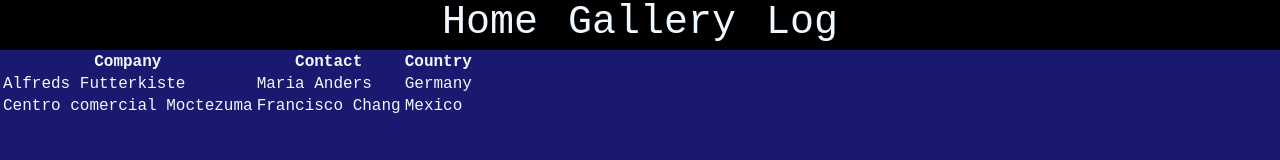
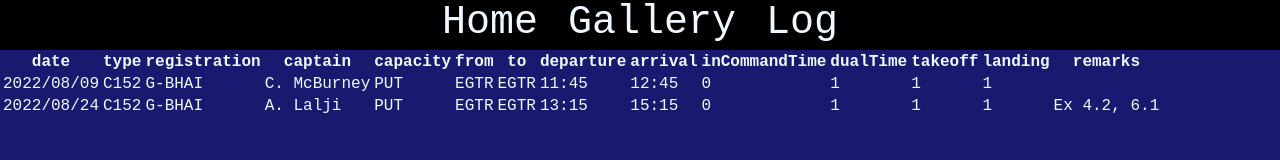
Before and after one commit to rickaw/training-website, a plain HTML site: page log.html in a window 1280 px wide. Drawn offline with Linux system fonts and the light colour scheme.

Commit message:
Add a flight log page

```diff
--- a/log.html
+++ b/log.html
@@ -10,23 +10,8 @@
     <script src="narbar.js"></script>
 
     <div id="content">
-        <table>
-            <tr>
-                <th>Company</th>
-                <th>Contact</th>
-                <th>Country</th>
-            </tr>
-            <tr>
-                <td>Alfreds Futterkiste</td>
-                <td>Maria Anders</td>
-                <td>Germany</td>
-            </tr>
-            <tr>
-                <td>Centro comercial Moctezuma</td>
-                <td>Francisco Chang</td>
-                <td>Mexico</td>
-            </tr>
-        </table>
+        <table id="logTable"></table>
     </div>
+    <script src="log.js"></script>
 </body>
 </html>
--- /dev/null
+++ b/log.js
@@ -0,0 +1,62 @@
+const LOG_DATA = [
+    {
+        date: '2022/08/09',
+        type: 'C152',
+        registration: 'G-BHAI',
+        captain: 'C. McBurney',
+        capacity: 'PUT',
+        from: 'EGTR',
+        to: 'EGTR',
+        departure: '11:45',
+        arrival: '12:45',
+        inCommandTime: 0,
+        dualTime: 1,
+        takeoff: 1,
+        landing: 1,
+        remarks: ''
+    },
+
+    {
+        date: '2022/08/24',
+        type: 'C152',
+        registration: 'G-BHAI',
+        captain: 'A. Lalji',
+        capacity: 'PUT',
+        from: 'EGTR',
+        to: 'EGTR',
+        departure: '13:15',
+        arrival: '15:15',
+        inCommandTime: 0,
+        dualTime: 1,
+        takeoff: 1,
+        landing: 1,
+        remarks: 'Ex 4.2, 6.1'
+    },
+]
+
+const generateTableHead = (table, headers) => {
+    const tHead = table.createTHead()
+    const row = tHead.insertRow()
+    for (const header of headers) {
+        const th = document.createElement('th')
+        const text = document.createTextNode(header)
+        th.appendChild(text)
+        row.appendChild(th)
+    }
+}
+
+const generateTable = (table, flights) => {
+    for (const flight of flights) {
+        const row = table.insertRow()
+        for (const header in flight) {
+            const cell = row.insertCell()
+            const text = document.createTextNode(flight[header])
+            cell.appendChild(text)
+        }
+    }
+}
+
+const logTable = document.getElementById('logTable')
+const headers = Object.keys(LOG_DATA[0])
+generateTableHead(logTable, headers)
+generateTable(logTable, LOG_DATA)
```
